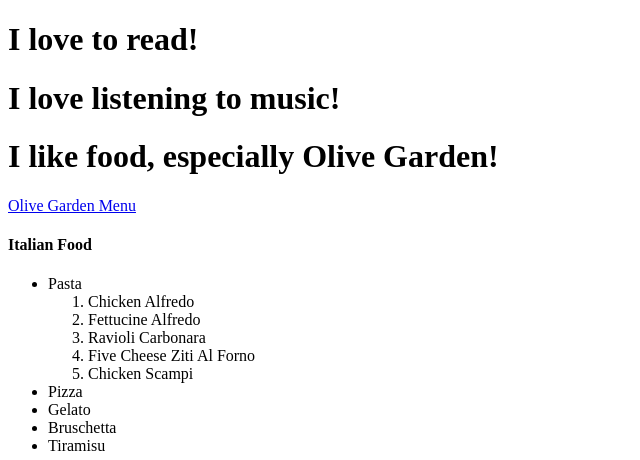
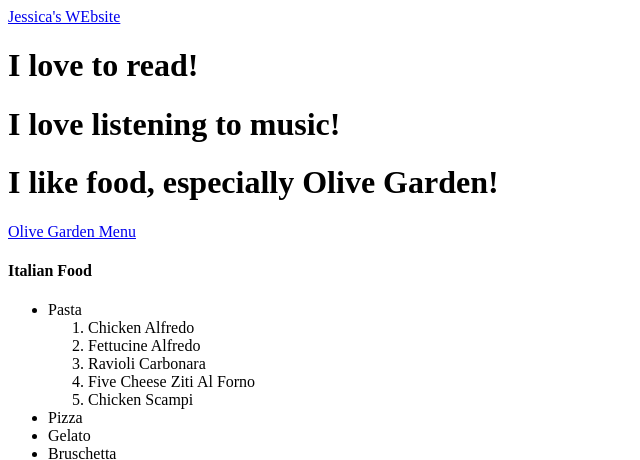
Before and after one commit to Nishta26/nishta26.github.io, a plain HTML site: page index.html in a window 1280 px wide. Shown: the top 460 px of the page, without its empty margins (0-640 px from the left). Drawn offline with Linux system fonts and the light colour scheme.

Commit message:
Update index.html

```diff
--- a/index.html
+++ b/index.html
@@ -4,6 +4,7 @@
         <title>My First Web Page</title>
     </head>
     <body>
+        <a href="https://jessicajoyf.github.io"> Jessica's WEbsite </a>
        <h1>I love to read!</h1>
        <h1>I love listening to music!</h1>
        <h1>I like food, especially Olive Garden!</h1>
```
